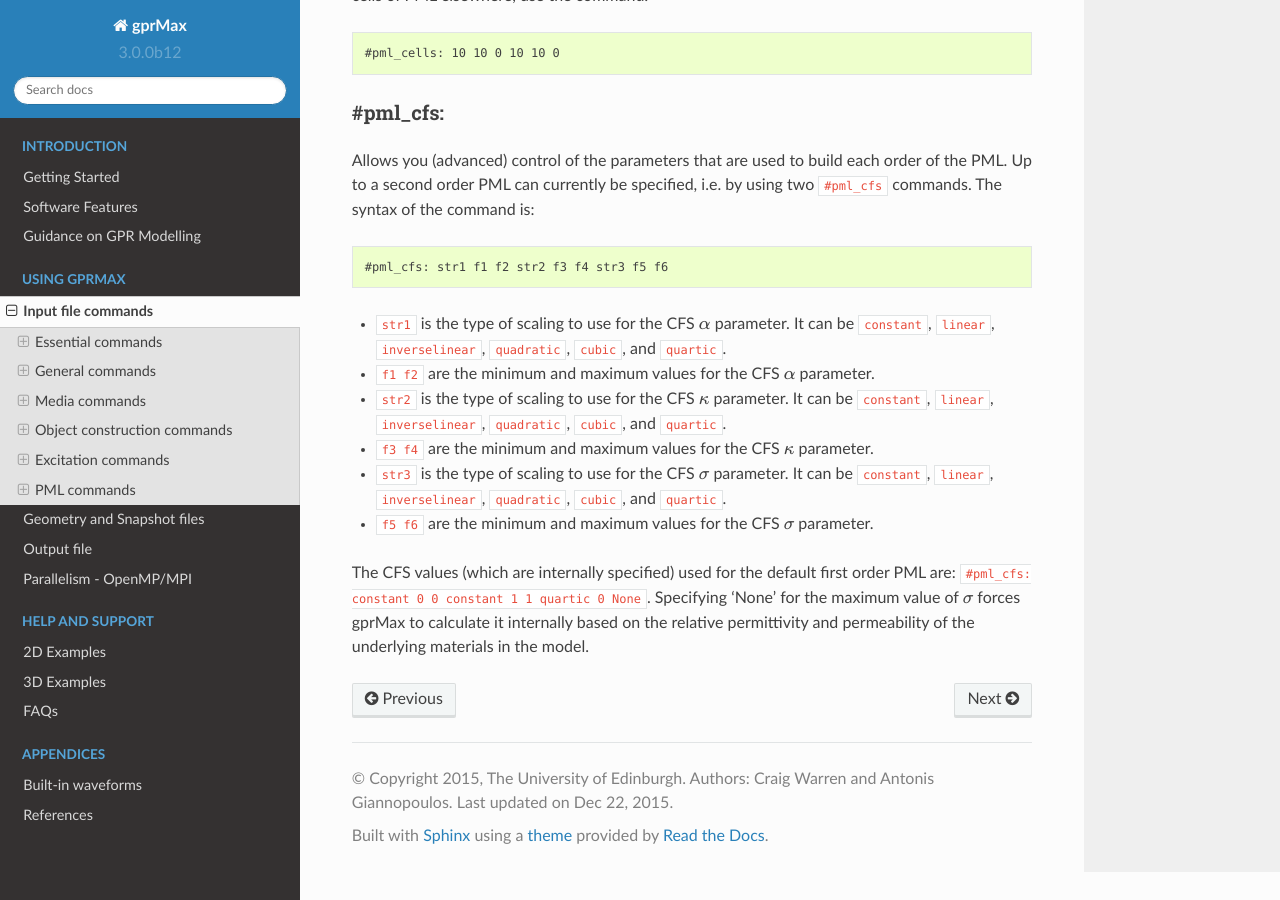
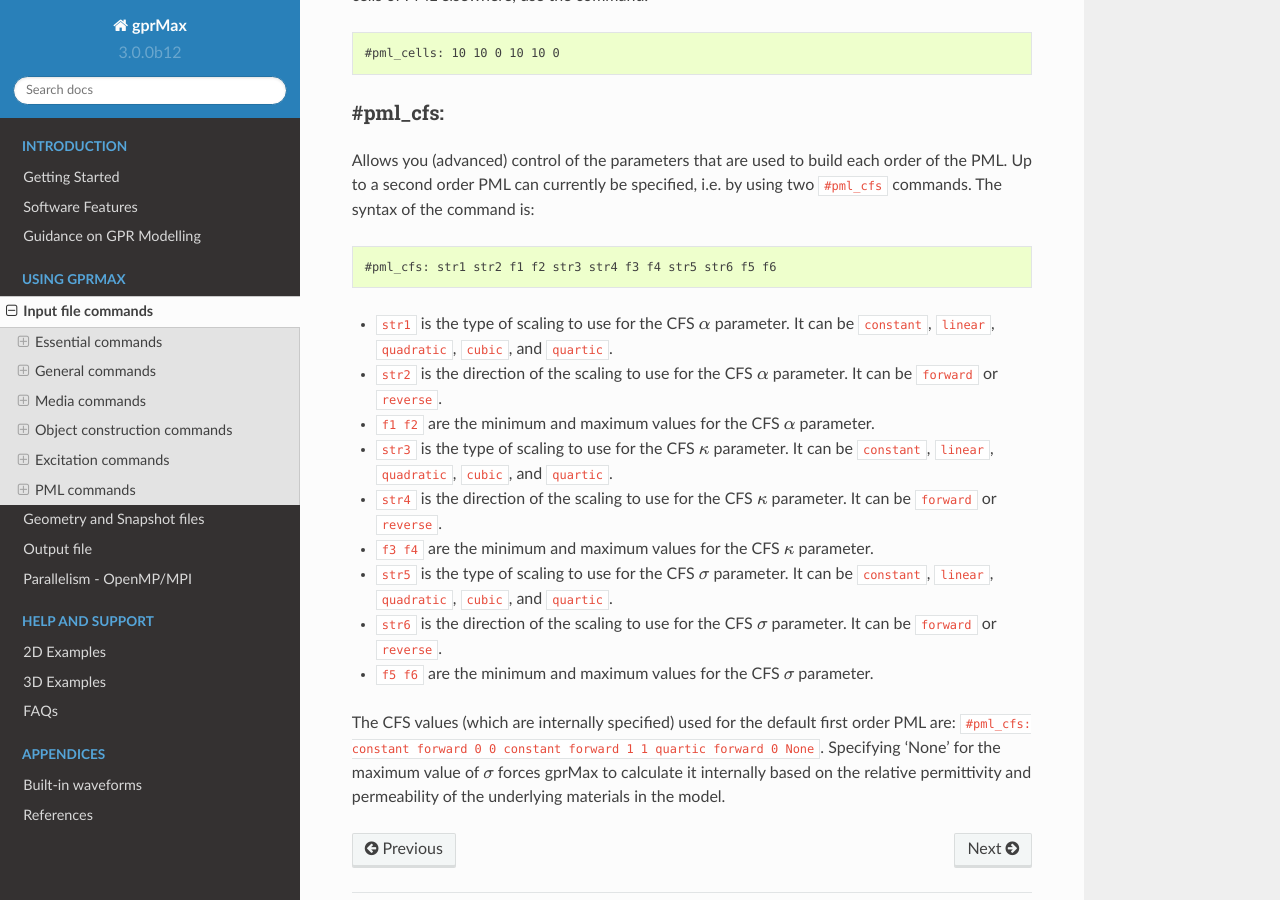
Before and after one commit to gprMax/gprMax, a Sphinx documentation site: the page built from docs/source/input.rst, in a window 1280 px wide and 900 px high, scrolled down 24432 px. Built offline with Sphinx 7.4.7 and the Read the Docs theme 2.0.0, drawn with Linux system fonts in a browser that asks for light colours.

Commit message:
Updated #pml_cfs command for new structure of CFS and CFS parameters.

```diff
--- a/docs/source/input.rst
+++ b/docs/source/input.rst
@@ -837,13 +837,16 @@ Allows you (advanced) control of the parameters that are used to build each orde
 
 .. code-block:: none
 
-    #pml_cfs: str1 f1 f2 str2 f3 f4 str3 f5 f6
+    #pml_cfs: str1 str2 f1 f2 str3 str4 f3 f4 str5 str6 f5 f6
 
-* ``str1`` is the type of scaling to use for the CFS :math:`\alpha` parameter. It can be ``constant``, ``linear``, ``inverselinear``, ``quadratic``, ``cubic``, and ``quartic``.
+* ``str1`` is the type of scaling to use for the CFS :math:`\alpha` parameter. It can be ``constant``, ``linear``, ``quadratic``, ``cubic``, and ``quartic``.
+* ``str2`` is the direction of the scaling to use for the CFS :math:`\alpha` parameter. It can be ``forward`` or ``reverse``.
 * ``f1 f2`` are the minimum and maximum values for the CFS :math:`\alpha` parameter.
-* ``str2`` is the type of scaling to use for the CFS :math:`\kappa` parameter. It can be ``constant``, ``linear``, ``inverselinear``, ``quadratic``, ``cubic``, and ``quartic``.
+* ``str3`` is the type of scaling to use for the CFS :math:`\kappa` parameter. It can be ``constant``, ``linear``, ``quadratic``, ``cubic``, and ``quartic``.
+* ``str4`` is the direction of the scaling to use for the CFS :math:`\kappa` parameter. It can be ``forward`` or ``reverse``.
 * ``f3 f4`` are the minimum and maximum values for the CFS :math:`\kappa` parameter.
-* ``str3`` is the type of scaling to use for the CFS :math:`\sigma` parameter. It can be ``constant``, ``linear``, ``inverselinear``, ``quadratic``, ``cubic``, and ``quartic``.
+* ``str5`` is the type of scaling to use for the CFS :math:`\sigma` parameter. It can be ``constant``, ``linear``, ``quadratic``, ``cubic``, and ``quartic``.
+* ``str6`` is the direction of the scaling to use for the CFS :math:`\sigma` parameter. It can be ``forward`` or ``reverse``.
 * ``f5 f6`` are the minimum and maximum values for the CFS :math:`\sigma` parameter.
 
-The CFS values (which are internally specified) used for the default first order PML are: ``#pml_cfs: constant 0 0 constant 1 1 quartic 0 None``. Specifying 'None' for the maximum value of :math:`\sigma` forces gprMax to calculate it internally based on the relative permittivity and permeability of the underlying materials in the model.
+The CFS values (which are internally specified) used for the default first order PML are: ``#pml_cfs: constant forward 0 0 constant forward 1 1 quartic forward 0 None``. Specifying 'None' for the maximum value of :math:`\sigma` forces gprMax to calculate it internally based on the relative permittivity and permeability of the underlying materials in the model.
```
